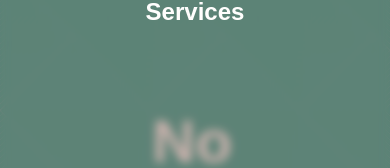
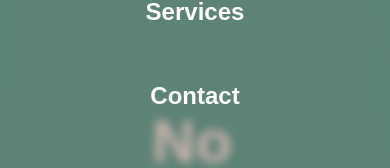
Before and after one commit to lpscrim/no-grout, a Next.js app: page / in a window 390 px wide. Both pictures are taken after a click on the button "Open main menu". Shown: the part 190-358 px from the top of the page. Built offline with nearby package versions, Linux system fonts and the light colour scheme.

Commit message:
Update Header component; add navigation links for Projects, Services, and Contact

```diff
--- a/components/Header.tsx
+++ b/components/Header.tsx
@@ -11,8 +11,9 @@ import { ScrollTrigger } from "gsap/ScrollTrigger";
 gsap.registerPlugin(ScrollTrigger);
 
 const navigation = [
-  { name: "Projects", href: "#" },
-  { name: "Services", href: "#" },
+  { name: "Projects", href: "/#projects" },
+  { name: "Services", href: "/#services" },
+  { name: "Contact", href: "/#contact" },
 ];
 
 export default function Header() {
@@ -87,12 +88,6 @@ export default function Header() {
               {item.name}
             </Link>
           ))}
-          <Link
-            href="mailto:example@example.com"
-            className={`text-base/6 font-semibold transition-colors  hover:text-${hoverClass} `}
-          >
-            Contact
-          </Link>
         </div>
       </nav>
       <Dialog
@@ -121,6 +116,7 @@ export default function Header() {
                     style={{
                       animationDelay: `${idx * 0.12}s`,
                     }}
+                    onClick={() => setMobileMenuOpen(false)}
                   >
                     {item.name}
                   </Link>
```
